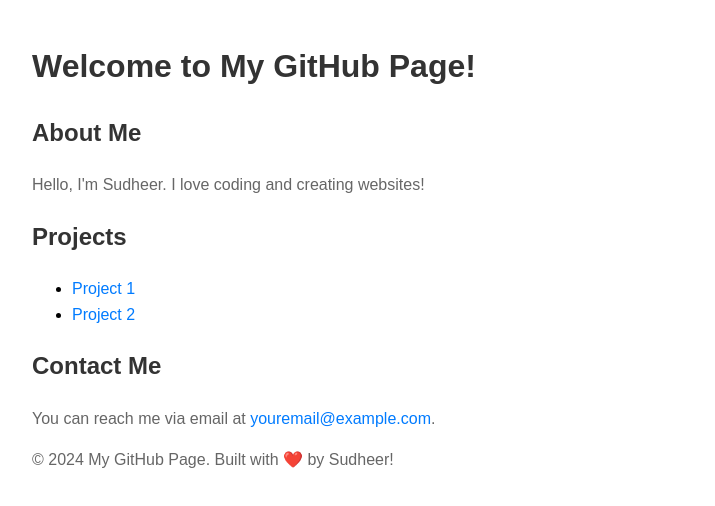
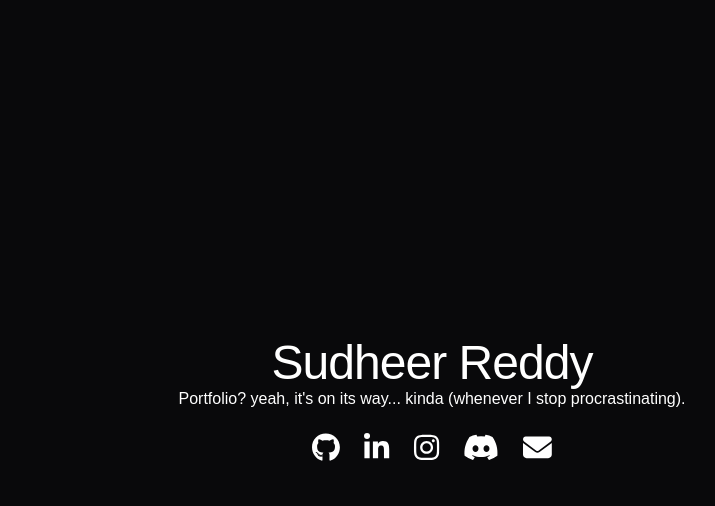
Before and after one commit to sudheerbhuvana/sudheerbhuvana.github.io, a plain HTML site: page index.html in a window 1280 px wide. Shown: the whole page, without its empty margins (208-923 px from the left). Drawn offline with Linux system fonts and the light colour scheme; a web font is replaced by a local one.

Commit message:
Update index.html

```diff
--- a/index.html
+++ b/index.html
@@ -3,50 +3,96 @@
 <head>
     <meta charset="UTF-8">
     <meta name="viewport" content="width=device-width, initial-scale=1.0">
-    <title>My GitHub Page</title>
+    <title>Coming Soon</title>
+
+    <!-- Fontshare Excon -->
     <style>
+        @font-face {
+            font-family: 'Excon';
+            src: url('https://cdn.fontshare.com/wf/H5TXJTCVEL3JP5T6H2HLU32MM3BNIUHF/W2E2IE7CU35E4MKG5HKJTAOLTAMXQFUU/6SKIM7MFNDCQT6WO2N4KWOESBLYOY2XU.woff2') format('woff2');
+            font-weight: 500;
+            font-display: swap;
+            font-style: normal;
+        }
+
+        :root {
+            --bg-color: #09090b;
+            --text-color: #ffffff;
+            --icon-color: #ffffff;
+            --icon-hover: #d4d4d8;
+        }
+
+        * {
+            margin: 0;
+            padding: 0;
+            box-sizing: border-box;
+            font-family: 'Excon', sans-serif;
+        }
+
         body {
-            font-family: Arial, sans-serif;
-            line-height: 1.6;
-            padding: 20px;
-            max-width: 800px;
-            margin: 0 auto;
+            display: flex;
+            flex-direction: column;
+            justify-content: center;
+            align-items: center;
+            height: 100vh;
+            background: var(--bg-color);
+            color: var(--text-color);
+            text-align: center;
         }
-        h1, h2, h3 {
-            color: #333;
+
+        .title {
+            font-size: 3rem;
+            font-weight: 500;
+            letter-spacing: -0.02em;
+            opacity: 0;
+            animation: fadeIn 1.2s ease-in-out forwards;
         }
-        p {
-            color: #666;
+
+        .social-icons {
+            margin-top: 1.5rem;
+            display: flex;
+            gap: 1.5rem;
         }
-        a {
-            color: #007bff;
+
+        .social-icons a {
+            color: var(--icon-color);
+            font-size: 1.8rem;
             text-decoration: none;
+            transition: color 0.3s ease-in-out;
         }
-        a:hover {
-            text-decoration: underline;
+
+        .social-icons a:hover {
+            color: var(--icon-hover);
+        }
+
+        @keyframes fadeIn {
+            from {
+                opacity: 0;
+                transform: translateY(10px);
+            }
+            to {
+                opacity: 1;
+                transform: translateY(0);
+            }
         }
     </style>
+
+    <!-- FontAwesome for Social Icons -->
+    <script src="https://cdnjs.cloudflare.com/ajax/libs/font-awesome/6.5.1/js/all.min.js" crossorigin="anonymous"></script>
 </head>
 <body>
-    <header>
-        <h1>Welcome to My GitHub Page!</h1>
-    </header>
-    <main>
-        <h2>About Me</h2>
-        <p>Hello, I'm Sudheer. I love coding and creating websites!</p>
 
-        <h2>Projects</h2>
-        <ul>
-            <li><a href="https://github.com/yourusername/project1">Project 1</a></li>
-            <li><a href="https://github.com/yourusername/project2">Project 2</a></li>
-            <!-- Add more projects as needed -->
-        </ul>
+    <div class="title">Sudheer Reddy
 
-        <h2>Contact Me</h2>
-        <p>You can reach me via email at <a href="mailto:youremail@example.com">youremail@example.com</a>.</p>
-    </main>
-    <footer>
-        <p>&copy; 2024 My GitHub Page. Built with ❤️ by Sudheer!</p>
-    </footer>
+    </div>
+    <p>Portfolio? yeah, it's on its way... kinda (whenever I stop procrastinating).</p>
+    <div class="social-icons">
+        <a href="https://github.com/sudheerbhuvana" target="_blank"><i class="fab fa-github"></i></a>
+        <a href="https://heyysudhi.in/" target="_blank"><i class="fab fa-linkedin-in"></i></a>
+        <a href="https://instagram.com/heyysudhi" target="_blank"><i class="fab fa-instagram"></i></a>
+        <a href="https://discord.com/users/781882376790736937" target="_blank"><i class="fab fa-discord"></i></a>
+        <a href="mailto:contact@heyysudhi.in"><i class="fas fa-envelope"></i></a>
+    </div>
+
 </body>
 </html>
```
